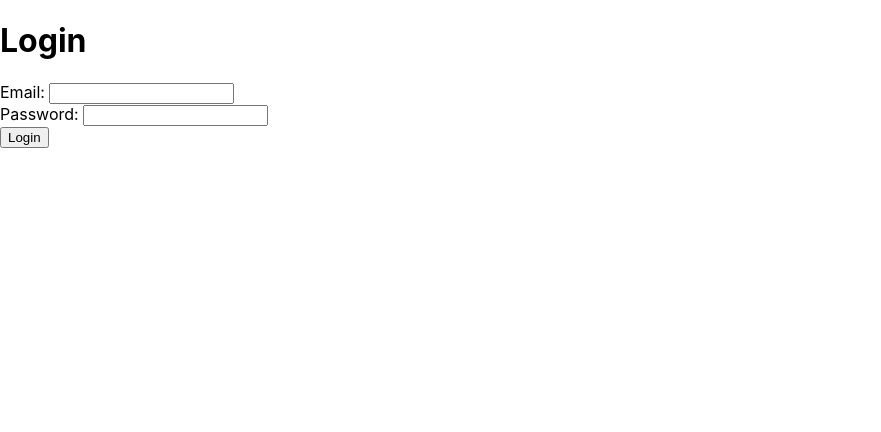
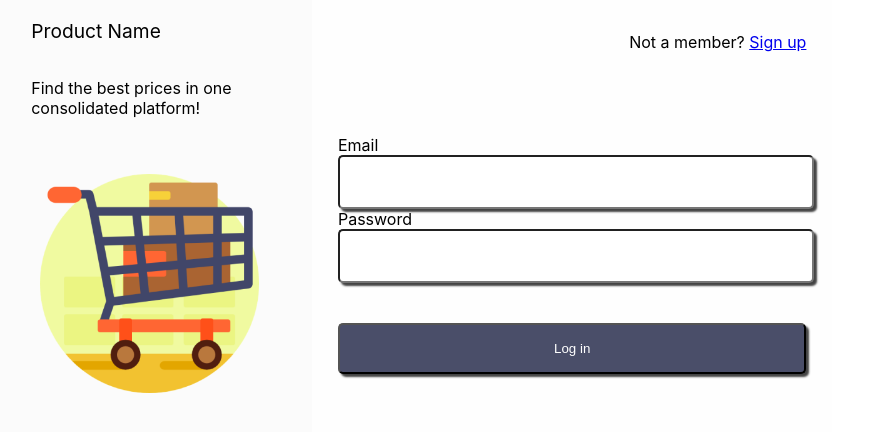
Before and after one commit to e-wai/george, a React (Create React App) app: page /login in a window 1280 px wide. Shown: the top 432 px of the page, without its empty margins (0-881 px from the left). Built offline with nearby package versions, Linux system fonts and the light colour scheme; no server answers.

Commit message:
basic login design implemented

```diff
--- a/src/components/Login.js
+++ b/src/components/Login.js
@@ -1,5 +1,7 @@
 import React, { useState, useEffect } from 'react';
 import fire from "../firebase";
+import GroceryCartIcon from '../assets/grocery_cart_icon.png';
+import './SignupModalComponent.css';
 
 const Login = () => {
 
@@ -16,6 +18,7 @@ const Login = () => {
     }, [])
 
     const loginClicked = () => {
+        console.log("hi")
         fire
          .auth()
          .signInWithEmailAndPassword(email, password)
@@ -34,21 +37,48 @@ const Login = () => {
     }
 
     return (
-        <div>
-            <h1>Login</h1>
-            <div>
-                <label>
-                    <a>Email: </a>
-                    <input type="text" value={email} onChange={event => setEmail(event.target.value)} />
-                </label>
+        // <div>
+        //     <h1>Login</h1>
+        //     <div>
+        //         <label>
+        //             <a>Email: </a>
+        //             <input type="text" value={email} onChange={event => setEmail(event.target.value)} />
+        //         </label>
+        //     </div>
+        //     <div>
+        //         <label>
+        //             <a>Password: </a>
+        //             <input type="password" value={password} onChange={event => setPassword(event.target.value)}/>
+        //         </label>
+        //     </div>
+        //     <button onClick={() => loginClicked()}>Login</button>
+        // </div>
+
+
+        <div id='signup-modal'>
+            <div className='row'>
+                <div className='col' id='info-col'>
+                    <p className='title-text'>Product Name</p>
+                    <p className='info-text'>Find the best prices in one consolidated platform!</p>
+                    <img id='icon' alt='grocery-cart-icon' src={GroceryCartIcon}/>
+                </div>
+                <div className='col' id='signup-col'>
+                    <p className='info-text' id='sign-up-text'>Not a member? {<a href={"http://localhost:3000/"}>Sign up</a>}</p>
+                    <div className='sign-up-content'>
+                        <label>
+                            Email
+                            <br/>
+                            <input type="text" name="email" value={email} onChange={event => setEmail(event.target.value)}/>
+                        </label>
+                        <label>
+                            Password
+                            <br/>
+                            <input type="password" name="password" value={password} onChange={event => setPassword(event.target.value)}/>
+                        </label>
+                        <button id='log-in-button' onClick={() => loginClicked()}>Log in</button>
+                    </div>
+                </div>
             </div>
-            <div>
-                <label>
-                    <a>Password: </a>
-                    <input type="password" value={password} onChange={event => setPassword(event.target.value)}/>
-                </label>
-            </div>
-            <button onClick={() => loginClicked()}>Login</button>
         </div>
     );
 }
```
